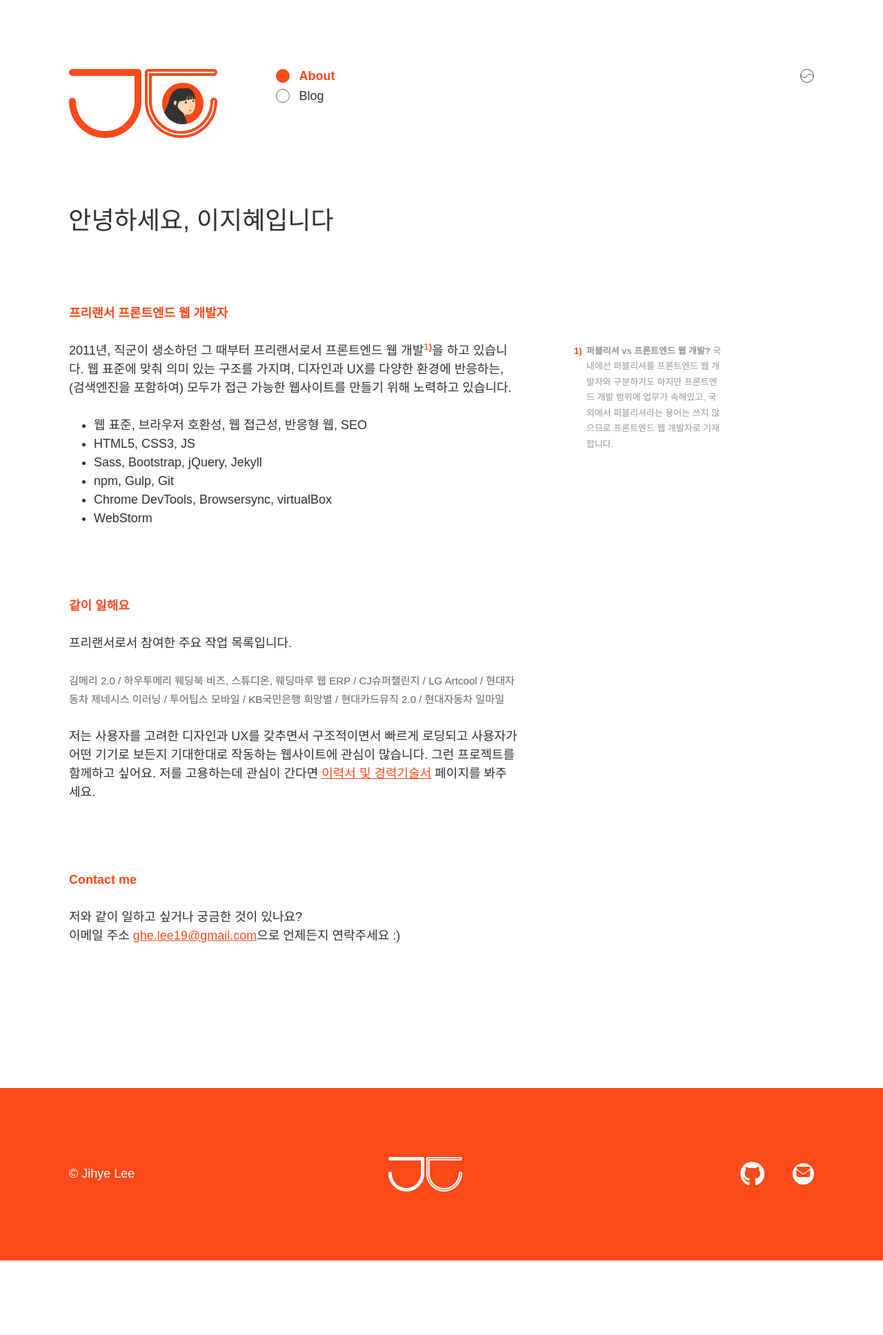
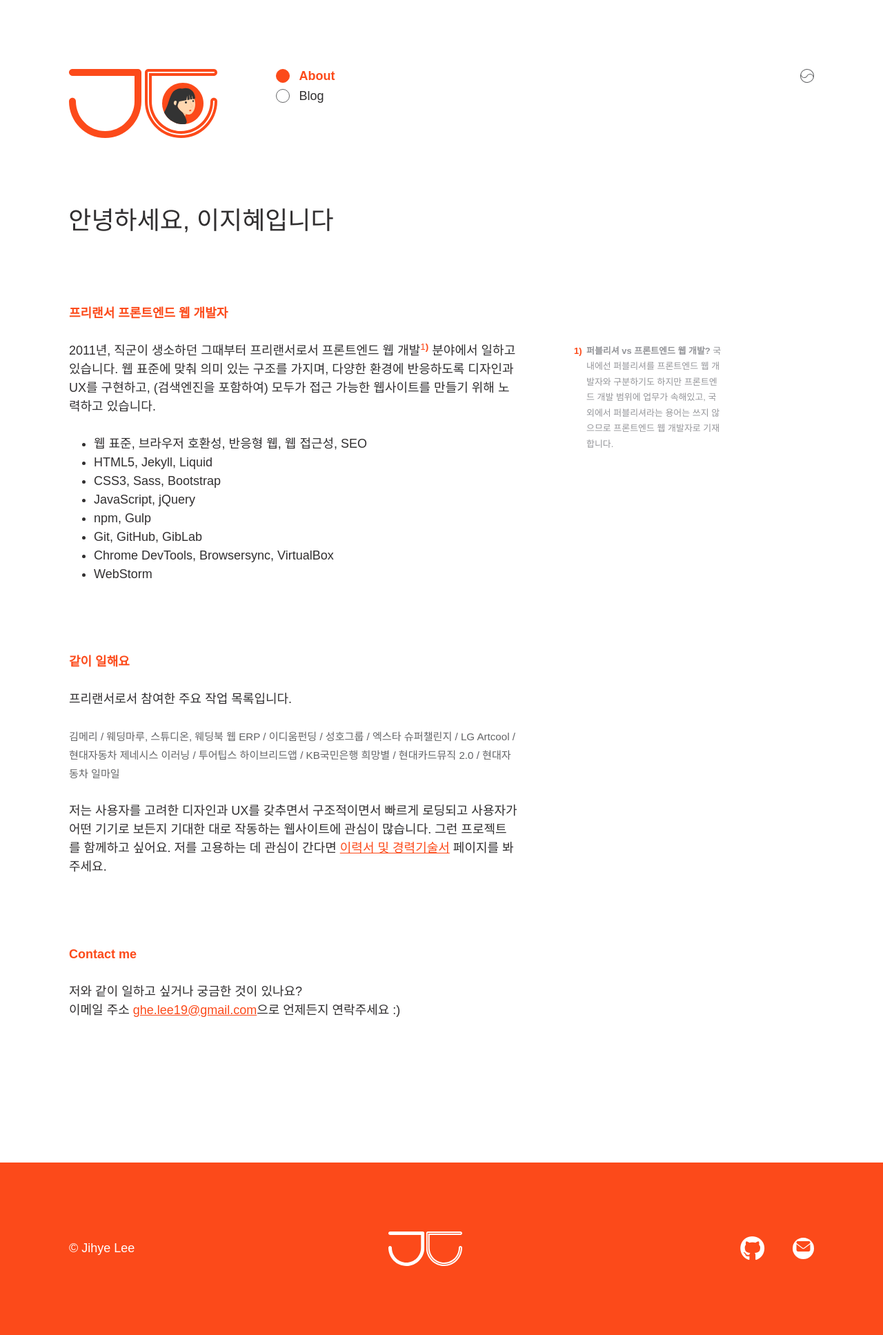
Before and after one commit to designmeme/designmeme.github.io, a Jekyll site: the page built from ko/about.md, in a window 1280 px wide. Shown: the whole page at 69% size. Built offline with Jekyll 4.4.1, drawn with Linux system fonts in a browser that asks for light colours; nearby versions of some CDN libraries; some web fonts are replaced; before the commit the page ends 1827 px from its top, so only the background shows below that.

Commit message:
Add resume page
- New resume page
- Update about page

```diff
--- a/assets/css/main.scss
+++ b/assets/css/main.scss
@@ -21,3 +21,4 @@
 @import "post";
 @import "subnav";
 @import "footnotes";
+@import "career";
--- /dev/null
+++ b/assets/sass/_career.scss
@@ -0,0 +1,39 @@
+// Career List
+//
+//
+
+.career-list {
+  dd {
+    margin-left: 1rem;
+  }
+}
+
+.career-title {
+  font-weight: 400;
+  &:not(.first-child) {
+    margin-top: 1.5rem;
+  }
+  &.featured {
+    position: relative;
+    font-weight: 700;
+    &:before {
+      position: absolute;
+      right: 100%;
+      top: 0;
+      margin-right: .5em;
+      content: '\f005'; // star
+      font-family: FontAwesome;
+      font-size: .75em;
+      color: $brand-primary;
+    }
+  }
+}
+
+.career-meta,
+.career-url {
+  @extend p.smaller;
+}
+
+.career-description {
+  @extend p.small;
+}
--- a/ko/about.md
+++ b/ko/about.md
@@ -1,20 +1,19 @@
 ---
-title:    안녕하세요, 이지혜입니다
+title:      안녕하세요, 이지혜입니다
 subtitle:
-name:     about
-excerpt:  2011년, 직군이 생소하던 그 때부터 프리랜서로서 프론트엔드 웹 개발을 하고 있습니다. 웹 표준에 맞춰 의미 있는 구조를 가지며, 디자인과 UX를 다양한 환경에 반응하는, (검색엔진을 포함하여) 모두가 접근 가능한 웹사이트를 만들기 위해 노력하고 있습니다.
+name:       about
+excerpt:    2011년, 직군이 생소하던 그 때부터 프리랜서로서 프론트엔드 웹 개발을 하고 있습니다. 웹 표준에 맞춰 의미 있는 구조를 가지며, 디자인과 UX를 다양한 환경에 반응하는, (검색엔진을 포함하여) 모두가 접근 가능한 웹사이트를 만들기 위해 노력하고 있습니다.
 ---
 
 ##### 프리랜서 프론트엔드 웹 개발자
 
-2011년, 직군이 생소하던 그 때부터 프리랜서로서 프론트엔드 웹 개발[^front-end]을 하고 있습니다. 웹 표준에 맞춰 의미 있는 구조를 가지며, 디자인과 UX를 다양한 환경에 반응하는, (검색엔진을 포함하여) 모두가 접근 가능한 웹사이트를 만들기 위해 노력하고 있습니다.
-<!--more-->
-- 웹 표준, 브라우저 호환성, 웹 접근성, 반응형 웹, SEO
-- HTML5, CSS3, JS
-- Sass, Bootstrap, jQuery, Jekyll
-- npm, Gulp, Git
-- Chrome DevTools, Browsersync, virtualBox
-- WebStorm
+2011년, 직군이 생소하던 그때부터 프리랜서로서 프론트엔드 웹 개발[^front-end] 분야에서 일하고 있습니다.
+웹 표준에 맞춰 의미 있는 구조를 가지며, 다양한 환경에 반응하도록 디자인과 UX를 구현하고,
+(검색엔진을 포함하여) 모두가 접근 가능한 웹사이트를 만들기 위해 노력하고 있습니다.
+
+{% assign resume = site.data.resume %}
+{% for skill in resume.skills %}
+- {{ skill }}{% endfor %}
 
 ***
 
@@ -22,10 +21,11 @@
 
 프리랜서로서 참여한 주요 작업 목록입니다.
 
-김메리 2.0 / 하우투메리 웨딩북 비즈, 스튜디온, 웨딩마루 웹 ERP / CJ슈퍼챌린지 / LG Artcool / 현대자동차 제네시스 이러닝 / 투어팁스 모바일 / KB국민은행 희망별 / 현대카드뮤직 2.0 / 현대자동차 일마일
+김메리 / 웨딩마루, 스튜디온, 웨딩북 웹 ERP / 이디움펀딩 / 성호그룹 / 엑스타 슈퍼챌린지 / LG Artcool / 현대자동차 제네시스 이러닝 / 투어팁스 하이브리드앱 / KB국민은행 희망별 / 현대카드뮤직 2.0 / 현대자동차 일마일
 {: .small}
 
-저는 사용자를 고려한 디자인과 UX를 갖추면서 구조적이면서 빠르게 로딩되고 사용자가 어떤 기기로 보든지 기대한대로 작동하는 웹사이트에 관심이 많습니다. 그런 프로젝트를 함께하고 싶어요. 저를 고용하는데 관심이 간다면 [이력서 및 경력기술서](/) 페이지를 봐주세요.
+저는 사용자를 고려한 디자인과 UX를 갖추면서 구조적이면서 빠르게 로딩되고 사용자가 어떤 기기로 보든지 기대한 대로 작동하는 웹사이트에 관심이 많습니다.
+그런 프로젝트를 함께하고 싶어요. 저를 고용하는 데 관심이 간다면 [이력서 및 경력기술서](./resume/) 페이지를 봐주세요.
 
 ***
 
```
Also changed, not shown: _data/resume.yml (added, +233 -0 lines), _includes/career-list.html (added, +53 -0 lines), ko/resume.md (added, +56 -0 lines).
